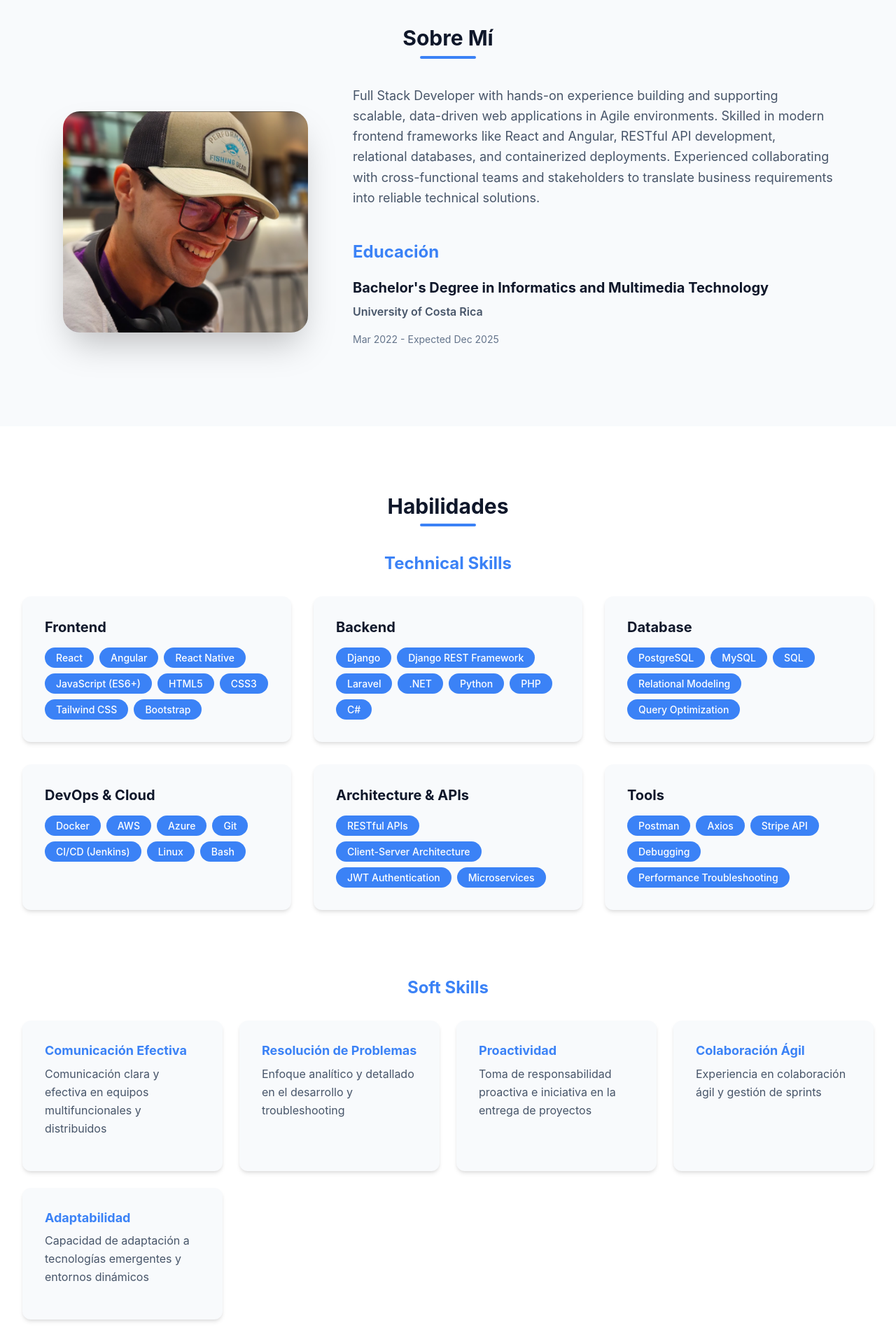
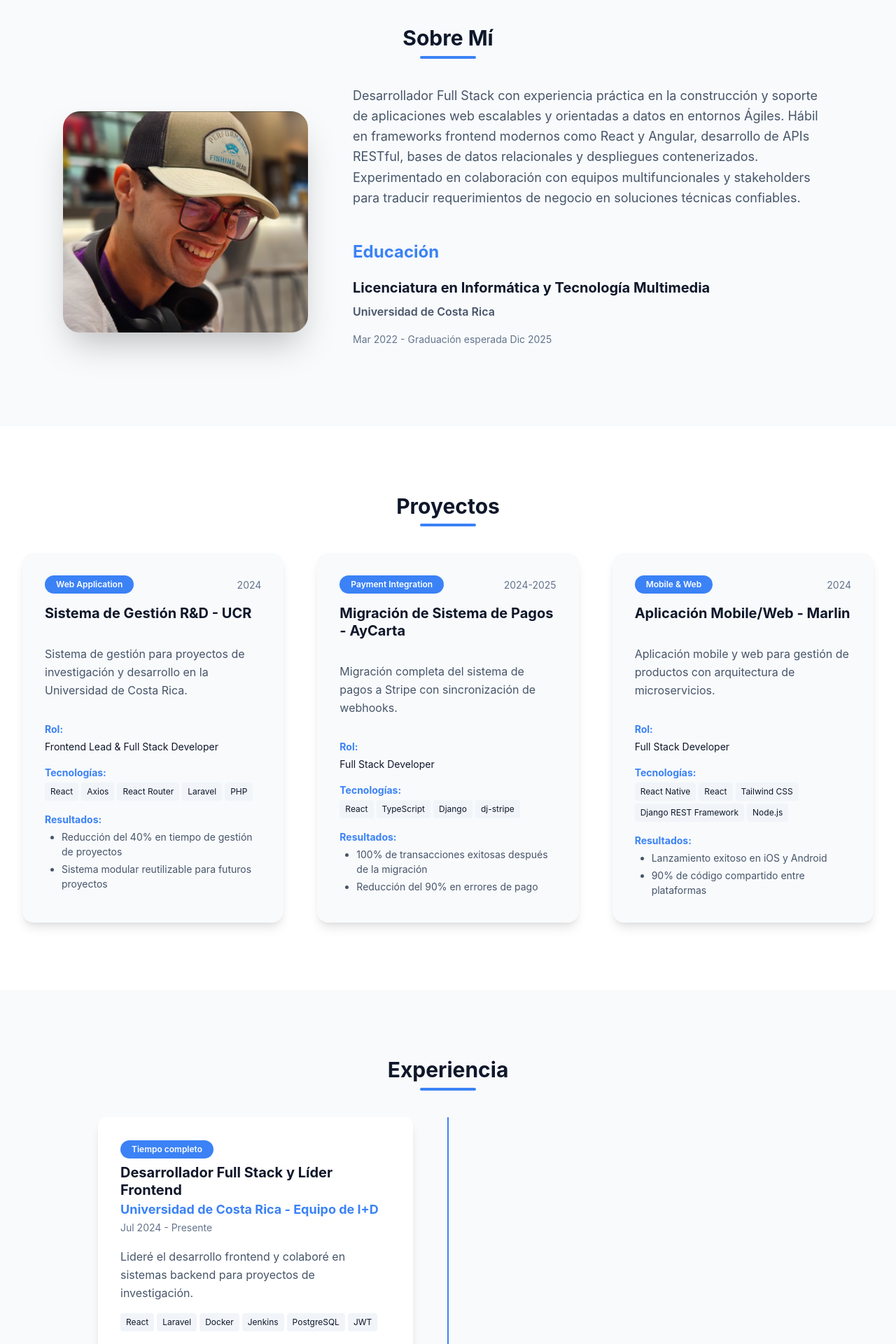
Before and after one commit to Jeranguz/portfolio-react, a React (Vite) app: page / in a window 1280 px wide. Shown: the part 860-2780 px from the top of the page at 70% size. Built offline with nearby package versions, Linux system fonts and the light colour scheme.

Commit message:
Reorder components in App to enhance structure; update portfolio data to Spanish for localization

```diff
--- a/src/App.jsx
+++ b/src/App.jsx
@@ -31,9 +31,9 @@ function App() {
               <>
                 <Hero />
                 <About />
+                <Projects />
+                <Experience />
                 <Skills />
-                <Experience />
-                <Projects />
                 <Contact />
               </>
             } />
--- a/src/data/portfolioData.js
+++ b/src/data/portfolioData.js
@@ -3,12 +3,12 @@
 export const personalInfo = {
   name: "Jeremy Andrés Guzmán Vargas",
   role: "Full Stack Developer",
-  tagline: "Building scalable, data-driven web applications with passion for clean code and UX",
+  tagline: "Construyendo aplicaciones web escalables y orientadas a datos con pasión por el código limpio y la UX",
   location: "Belén, Heredia, Costa Rica",
   email: "Jeremyu4231@gmail.com",
   phone: "+506 6202-5052",
   linkedin: "linkedin.com/in/jeremygzm",
-  bio: `Full Stack Developer with hands-on experience building and supporting scalable, data-driven web applications in Agile environments. Skilled in modern frontend frameworks like React and Angular, RESTful API development, relational databases, and containerized deployments. Experienced collaborating with cross-functional teams and stakeholders to translate business requirements into reliable technical solutions.`,
+  bio: `Desarrollador Full Stack con experiencia práctica en la construcción y soporte de aplicaciones web escalables y orientadas a datos en entornos Ágiles. Hábil en frameworks frontend modernos como React y Angular, desarrollo de APIs RESTful, bases de datos relacionales y despliegues contenerizados. Experimentado en colaboración con equipos multifuncionales y stakeholders para traducir requerimientos de negocio en soluciones técnicas confiables.`,
   story: [
     "Desde 2022, he estado inmerso en el mundo del desarrollo web full stack, trabajando en proyectos que desafían mis habilidades técnicas y creativas.",
     "Mi pasión por la tecnología comenzó con la curiosidad de entender cómo funcionan las aplicaciones que usamos diariamente, y esa curiosidad me llevó a estudiar Informática y Tecnología Multimedia en la Universidad de Costa Rica.",
@@ -77,54 +77,54 @@ export const skills = {
 export const experience = [
   {
     id: 1,
-    role: "Full Stack Developer & Frontend Lead",
-    company: "University of Costa Rica - R&D Team",
+    role: "Desarrollador Full Stack y Líder Frontend",
+    company: "Universidad de Costa Rica - Equipo de I+D",
     location: "Costa Rica",
-    period: "Jul 2024 - Present",
-    type: "Full-time",
-    description: "Led frontend development and collaborated on backend systems for research projects.",
+    period: "Jul 2024 - Presente",
+    type: "Tiempo completo",
+    description: "Lideré el desarrollo frontend y colaboré en sistemas backend para proyectos de investigación.",
     responsibilities: [
-      "Acted as frontend lead, assigning and tracking tickets, reviewing pull requests",
-      "Designed and developed reusable React components",
-      "Implemented JWT authentication with Axios interceptors",
-      "Developed RESTful APIs using Laravel",
-      "Built and maintained Docker images for development and production",
-      "Refactored Jenkins CI/CD pipelines"
+      "Actué como líder frontend, asignando y rastreando tickets, revisando pull requests",
+      "Diseñé y desarrollé componentes React reutilizables",
+      "Implementé autenticación JWT con interceptores de Axios",
+      "Desarrollé APIs RESTful usando Laravel",
+      "Construí y mantení imágenes Docker para desarrollo y producción",
+      "Refactoricé pipelines CI/CD de Jenkins"
     ],
     technologies: ["React", "Laravel", "Docker", "Jenkins", "PostgreSQL", "JWT"]
   },
   {
     id: 2,
-    role: "Full Stack Developer",
+    role: "Desarrollador Full Stack",
     company: "AyCarta",
-    location: "Remote, Mexico & Costa Rica",
+    location: "Remoto, México y Costa Rica",
     period: "Nov 2024 - Mar 2025",
-    type: "Contract",
-    description: "Led payment system migration and resolved critical production issues.",
+    type: "Contrato",
+    description: "Lideré la migración del sistema de pagos y resolví problemas críticos en producción.",
     responsibilities: [
-      "Led Stripe payment system migration using Django and dj-stripe",
-      "Implemented and maintained Stripe webhooks",
-      "Fixed critical user registration and authentication bugs",
-      "Diagnosed production deployment failures via SSH",
-      "Refactored Dockerfiles for frontend and backend services",
-      "Improved Bitbucket CI/CD pipelines"
+      "Lideré la migración del sistema de pagos Stripe usando Django y dj-stripe",
+      "Implementé y mantení webhooks de Stripe",
+      "Solucioné bugs críticos de registro y autenticación de usuarios",
+      "Diagnostiqué fallos de despliegue en producción vía SSH",
+      "Refactoricé Dockerfiles para servicios frontend y backend",
+      "Mejoré pipelines CI/CD de Bitbucket"
     ],
     technologies: ["Django", "Stripe API", "Docker", "Bitbucket CI/CD", "React", "PostgreSQL"]
   },
   {
     id: 3,
-    role: "Full Stack Developer",
+    role: "Desarrollador Full Stack",
     company: "Marlin",
-    location: "Remote, Costa Rica",
+    location: "Remoto, Costa Rica",
     period: "Jul 2024 - Nov 2024",
-    type: "Contract",
-    description: "Built mobile and web components with focus on user experience.",
+    type: "Contrato",
+    description: "Construí componentes mobile y web con enfoque en la experiencia de usuario.",
     responsibilities: [
-      "Built mobile and web components using React Native and React",
-      "Developed Django REST APIs and database schemas",
-      "Integrated Node.js microservices for testing automation",
-      "Managed cloud deployments and CI/CD pipelines",
-      "Collaborated with designers for consistent UX"
+      "Construí componentes mobile y web usando React Native y React",
+      "Desarrollé APIs REST de Django y esquemas de base de datos",
+      "Integré microservicios Node.js para automatización de pruebas",
+      "Administré despliegues en la nube y pipelines CI/CD",
+      "Colaboré con diseñadores para UX consistente"
     ],
     technologies: ["React Native", "React", "Django", "Node.js", "Tailwind CSS", "AWS"]
   }
@@ -275,10 +275,10 @@ export const certifications = [
 ];
 
 export const education = {
-  degree: "Bachelor's Degree in Informatics and Multimedia Technology",
-  institution: "University of Costa Rica",
-  period: "Mar 2022 - Expected Dec 2025",
-  status: "In Progress"
+  degree: "Licenciatura en Informática y Tecnología Multimedia",
+  institution: "Universidad de Costa Rica",
+  period: "Mar 2022 - Graduación esperada Dic 2025",
+  status: "En progreso"
 };
 
 export const interests = [
```
